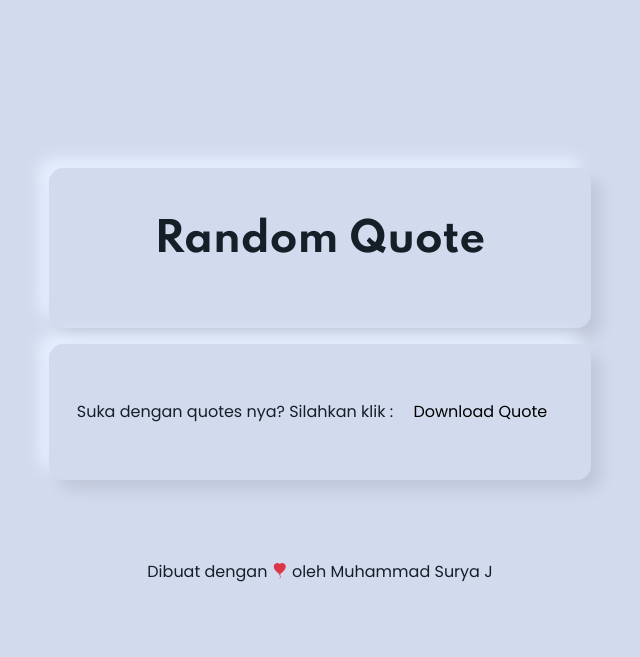
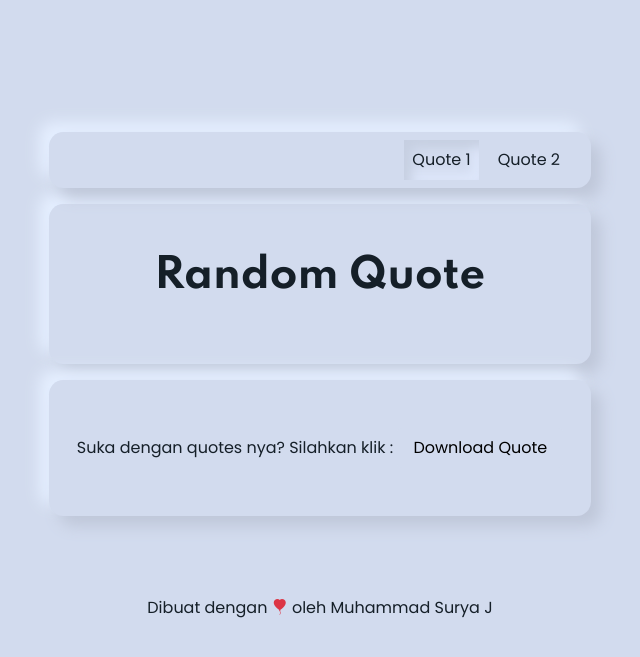
Before and after one commit to suryamsj/random-quote, a PHP site: page /index?page=quote-1 in a window 1280 px wide. Shown: the top 657 px of the page, without its empty margins (320-960 px from the left). Run offline with PHP 8.4, Linux system fonts and the light colour scheme; data that the repository does not hold is empty.

Commit message:
:airplane: Update Navbar
Update navbar, penambahan api baru, halaman dinamis

```diff
--- a/assets/css/main.css
+++ b/assets/css/main.css
@@ -1 +1 @@
-body{background:#d2dbee;color:#151f28;font-family:"Poppins",sans-serif;text-align:center;display:flex;flex-direction:column;justify-content:center;align-items:center;min-height:100vh}main{padding:1rem}main section{background:#d2dbee;box-shadow:9.91px 9.91px 15px #bfc7d9,-9.91px -9.91px 15px #e5efff;padding:1rem;border-radius:.9rem;margin-bottom:1rem}main section h1{font-family:"Spartan",sans-serif;font-weight:700}main section .tombol{background:#d2dbee;border:none;cursor:pointer;font-size:1rem;padding:.5rem 1rem;border-radius:5px;transition:all .3s ease-in-out;position:relative;z-index:1}main section .tombol:hover{box-shadow:inset 7.21px 7.21px 11px #c6cfe1,inset -7.21px -7.21px 11px #dee7fb}footer{font-size:1rem}footer a{color:#151f28;text-decoration:none}footer a:hover{color:#dc3545}
+body{background:#d2dbee;color:#151f28;font-family:"Poppins",sans-serif;text-align:center;display:flex;flex-direction:column;justify-content:center;align-items:center;min-height:100vh}nav{background:#d2dbee;box-shadow:9.91px 9.91px 15px #bfc7d9,-9.91px -9.91px 15px #e5efff;width:100%;margin-bottom:1rem;border-radius:.9rem}nav .nav-link{color:#151f28 !important;text-decoration:none;transition:all .3s ease-in-out;margin-right:.7rem}nav .nav-link:hover{box-shadow:inset 7.21px 7.21px 11px #c6cfe1,inset -7.21px -7.21px 11px #dee7fb}nav .nav-link:active{outline:none;box-shadow:inset 7.21px 7.21px 11px #c6cfe1,inset -7.21px -7.21px 11px #dee7fb}nav .nav-link:focus{outline:none}nav .active{transition:all .5s ease-in-out;box-shadow:inset 7.21px 7.21px 11px #c6cfe1,inset -7.21px -7.21px 11px #dee7fb}main{padding:1rem;max-width:650px}main section{background:#d2dbee;box-shadow:9.91px 9.91px 15px #bfc7d9,-9.91px -9.91px 15px #e5efff;padding:1rem;border-radius:.9rem;margin-bottom:1rem}main section h1{font-family:"Spartan",sans-serif;font-weight:700}main section .tombol{background:#d2dbee;border:none;cursor:pointer;font-size:1rem;padding:.5rem 1rem;border-radius:5px;transition:all .3s ease-in-out;position:relative;z-index:1}main section .tombol:hover{box-shadow:inset 7.21px 7.21px 11px #c6cfe1,inset -7.21px -7.21px 11px #dee7fb}footer{font-size:1rem}footer a{color:#151f28;text-decoration:none}footer a:hover{color:#dc3545}
--- a/assets/scss/main.scss
+++ b/assets/scss/main.scss
@@ -10,8 +10,42 @@ body {
     min-height: 100vh;
 }
 
+nav {
+    background: #D2DBEE;
+    box-shadow: 9.91px 9.91px 15px #BFC7D9, -9.91px -9.91px 15px #E5EFFF;
+    width: 100%;
+    margin-bottom: 1rem;
+    border-radius: .9rem;
+
+    .nav-link {
+        color: #151F28 !important;
+        text-decoration: none;
+        transition: all 0.3s ease-in-out;
+        margin-right: .7rem;
+
+        &:hover {
+            box-shadow: inset 7.21px 7.21px 11px #C6CFE1, inset -7.21px -7.21px 11px #DEE7FB;
+        }
+
+        &:active {
+            outline: none;
+            box-shadow: inset 7.21px 7.21px 11px #C6CFE1, inset -7.21px -7.21px 11px #DEE7FB;
+        }
+
+        &:focus {
+            outline: none;
+        }
+    }
+
+    .active {
+        transition: all 0.5s ease-in-out;
+        box-shadow: inset 7.21px 7.21px 11px #C6CFE1, inset -7.21px -7.21px 11px #DEE7FB;
+    }
+}
+
 main {
     padding: 1rem;
+    max-width: 650px;
 
     section {
         background: #D2DBEE;
--- /dev/null
+++ b/function/function.php
@@ -0,0 +1,9 @@
+<?php
+
+function getQuote($link)
+{
+    $url = $link;
+    $data = file_get_contents($url);
+    $json = json_decode($data, true);
+    return $json;
+}
--- /dev/null
+++ b/function/menu.php
@@ -0,0 +1,15 @@
+<?php
+if (isset($_GET['page'])) {
+    $page = $_GET['page'];
+
+    switch ($page) {
+        case 'quote-1':
+            include "page/random-quote-1.php";
+            break;
+        case 'quote-2':
+            include "page/random-quote-2.php";
+            break;
+    }
+} else {
+    include "page/random-quote-1.php";
+}
--- a/index.php
+++ b/index.php
@@ -1,10 +1,3 @@
-<?php
-include 'function.php';
-// Memanggil fungsi getQuote() yang telah dibuat di function.php
-$json = getQuote();
-// Menampilkan kalimat yang telah diambil dari API
-$quote = $json['hasil']['result'];
-?>
 <!DOCTYPE html>
 <html lang="en">
 
@@ -31,29 +24,30 @@ $quote = $json['hasil']['result'];
 </head>
 
 <body>
+
     <!-- Start Main -->
     <main class="flex-shrink-0">
-        <section class="py-5" id="kuote">
+
+        <!-- Start Navbar -->
+        <nav class="navbar navbar-expand-lg">
             <div class="container">
-                <div class="row">
-                    <div class="col-12">
-                        <h1>Random Quote</h1>
-                        <p><?= $quote ?></p>
+                <button class="navbar-toggler mb-3 mt-3" type="button" data-bs-toggle="collapse" data-bs-target="#navbarNavAltMarkup" aria-controls="navbarNavAltMarkup" aria-expanded="false" aria-label="Toggle navigation">
+                    <i class="bi bi-list"></i>
+                </button>
+                <div class="collapse navbar-collapse" id="navbarNavAltMarkup">
+                    <div class="navbar-nav ms-auto">
+                        <a class="nav-link <?php if ($_GET['page'] == 'quote-1') echo "active" ?>" href="index?page=quote-1">Quote 1</a>
+                        <a class="nav-link <?php if ($_GET['page'] == 'quote-2') echo "active" ?>" href="index?page=quote-2">Quote 2</a>
                     </div>
                 </div>
             </div>
-        </section>
+        </nav>
+        <!-- End Navbar -->
 
-        <section class="py-5">
-            <div class="container">
-                <div class="row">
-                    <div class="col-12">
-                        Suka dengan quotes nya? Silahkan klik : <button id="gambar" class="tombol">Download
-                            Quote</button>
-                    </div>
-                </div>
-            </div>
-        </section>
+        <!-- Start Content -->
+        <?php require_once 'function/menu.php' ?>
+        <!-- End Content -->
+
     </main>
     <!-- End Main -->
 
--- /dev/null
+++ b/page/random-quote-1.php
@@ -0,0 +1,29 @@
+<?php
+include_once 'function/function.php';
+// Memanggil fungsi getQuote() yang telah dibuat di function.php
+$json = getQuote("https://api.akuari.my.id/randomtext/sindiran");
+// Menampilkan kalimat yang telah diambil dari API
+$quote = $json['hasil']['result'];
+?>
+
+<section class="py-5" id="kuote">
+    <div class="container">
+        <div class="row">
+            <div class="col-12">
+                <h1>Random Quote</h1>
+                <p><?= $quote ?></p>
+            </div>
+        </div>
+    </div>
+</section>
+
+<section class="py-5">
+    <div class="container">
+        <div class="row">
+            <div class="col-12">
+                Suka dengan quotes nya? Silahkan klik : <button id="gambar" class="tombol">Download
+                    Quote</button>
+            </div>
+        </div>
+    </div>
+</section>
```
Also changed, not shown: page/random-quote-2.php (added, +29 -0 lines), .htaccess (added).
